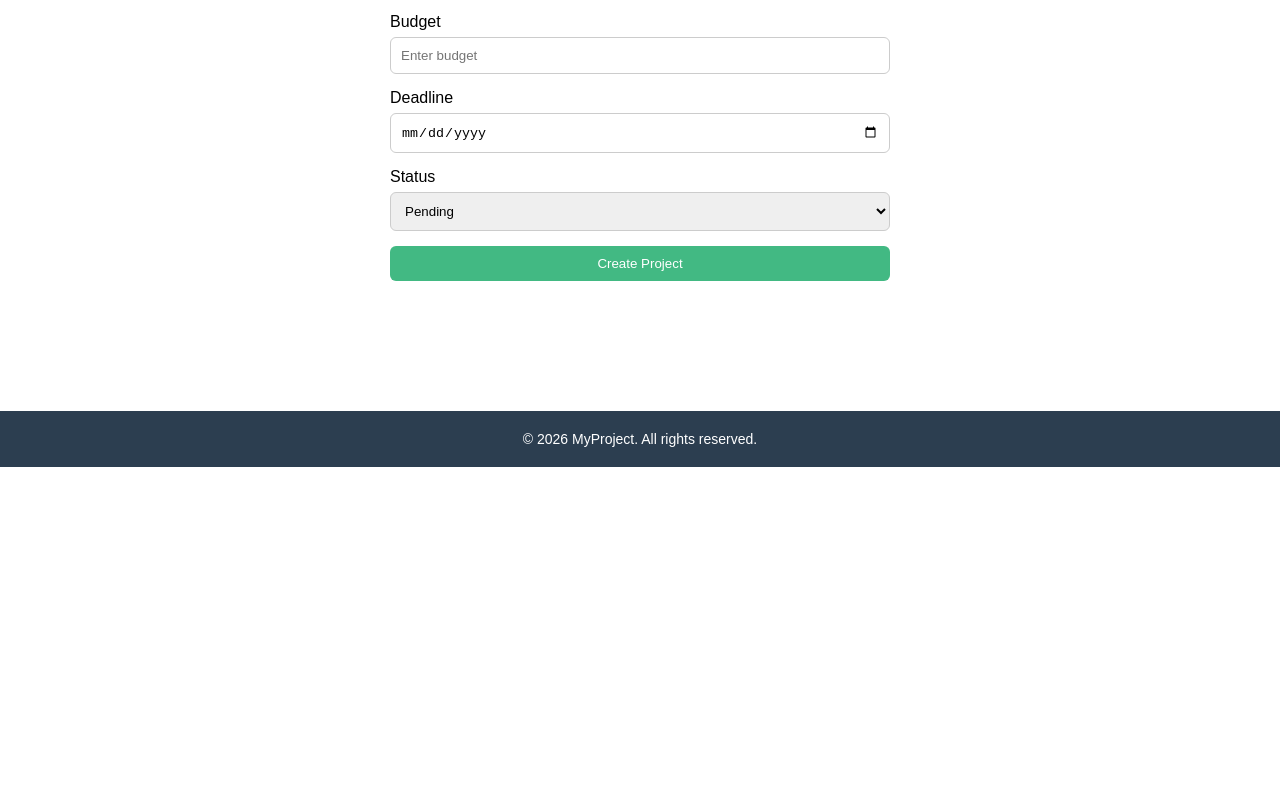
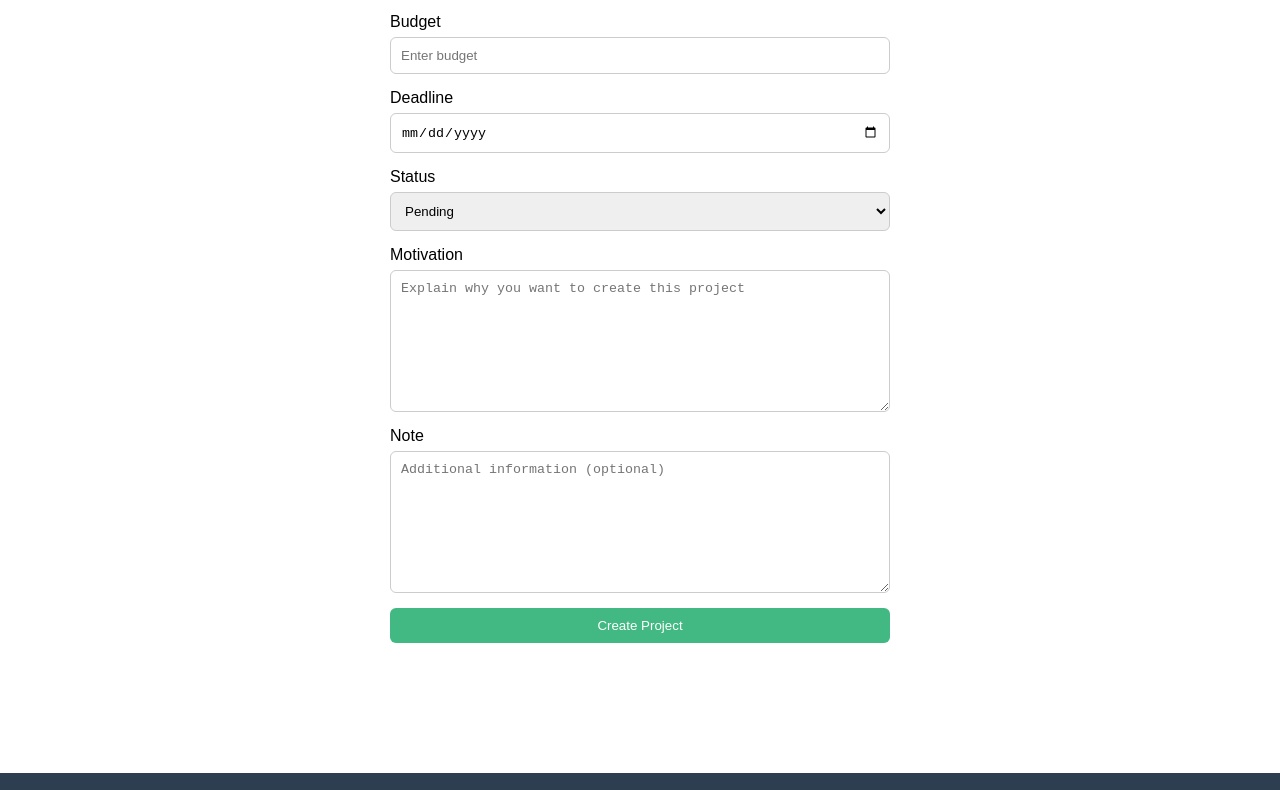
Before and after one commit to bebeBerni/FE_project-NTI, a Vue app: page /student/projects/create in a window 1280 px wide. Shown: the part 550-1340 px from the top of the page. Before the commit the page ends 1017 px from the top, so only its background shows below. Built offline with nearby package versions, Linux system fonts and the light colour scheme.

Commit message:
student motivation + note

```diff
--- a/src/components/dashboards/StudentDashboard.vue
+++ b/src/components/dashboards/StudentDashboard.vue
@@ -362,6 +362,8 @@ data(): {
   pendingTeamRequests: TeamJoinRequest[]
   hasCv: boolean
   projectApplications: ProjectApplication[]
+  motivation: string
+  note: string
 }  {
 return {
   myTeam: null,
@@ -372,6 +374,8 @@ return {
   pendingTeamRequests: [],
   hasCv: false,
   projectApplications: [],
+  motivation: '',
+  note: '',
 }
 },
 
--- a/src/views/CreateProject.vue
+++ b/src/views/CreateProject.vue
@@ -53,11 +53,25 @@
         <select v-model="form.status" required>
           <option value="pending">Pending</option>
           <option value="active">Active</option>
-          <option value="paused">Paused</option>
-          <option value="finished">Finished</option>
-          <option value="archived">Archived</option>
         </select>
       </div>
+
+      <div class="form-group">
+  <label>Motivation</label>
+  <textarea
+    v-model="form.motivation"
+    placeholder="Explain why you want to create this project"
+    required
+  ></textarea>
+</div>
+
+<div class="form-group">
+  <label>Note</label>
+  <textarea
+    v-model="form.note"
+    placeholder="Additional information (optional)"
+  ></textarea>
+</div>
 
       <button type="submit" :disabled="loading">
         {{ loading ? 'Creating...' : 'Create Project' }}
@@ -93,6 +107,8 @@ const form = reactive({
   budget: '',
   deadline: '',
   status: 'pending',
+  motivation: '',
+  note: '',
 })
 
 const createProject = async () => {
@@ -108,6 +124,8 @@ const createProject = async () => {
       budget: form.budget,
       deadline: form.deadline || null,
       status: form.status,
+      motivation: form.motivation,
+      note: form.note,
     })
 
     successMessage.value =
```
